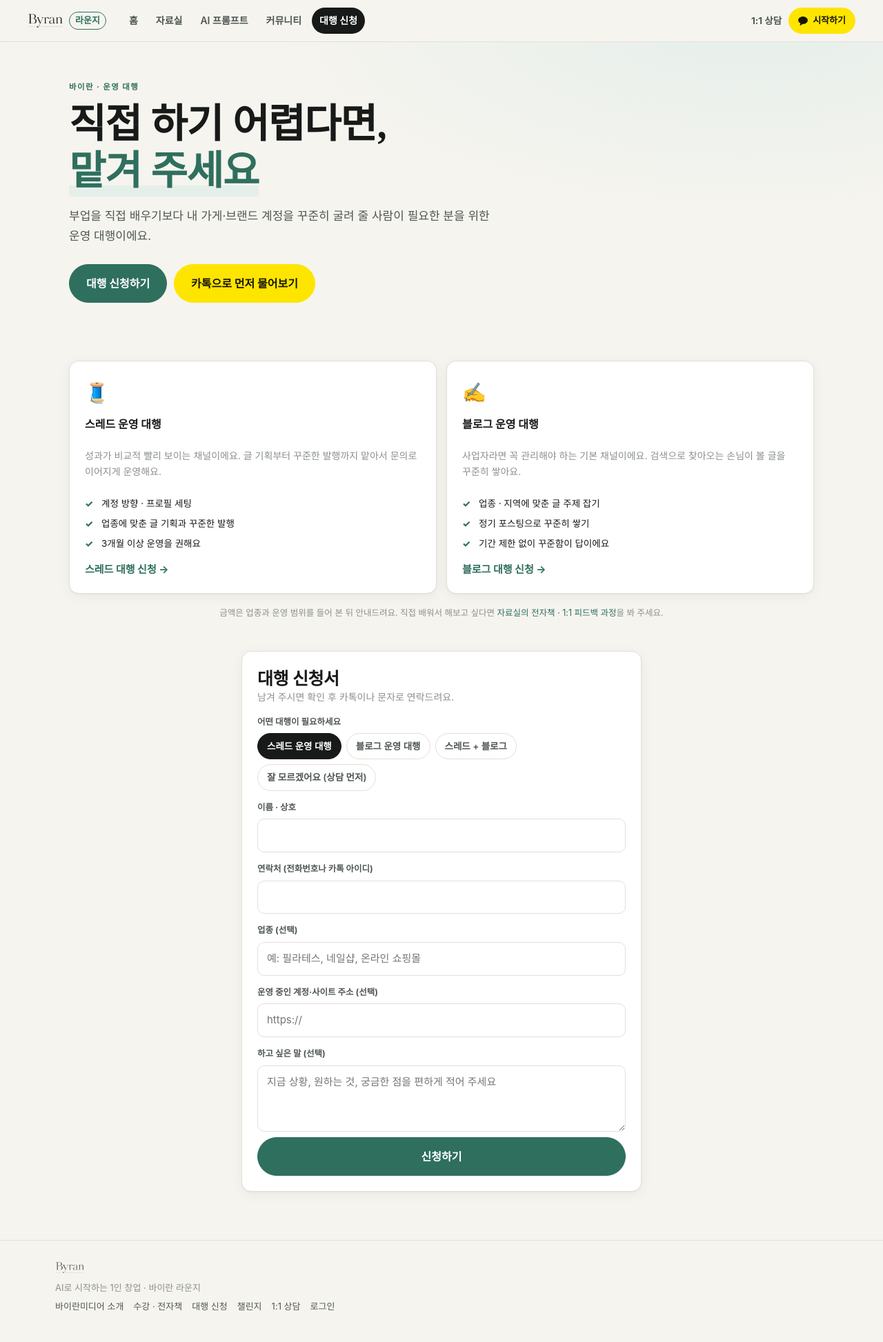
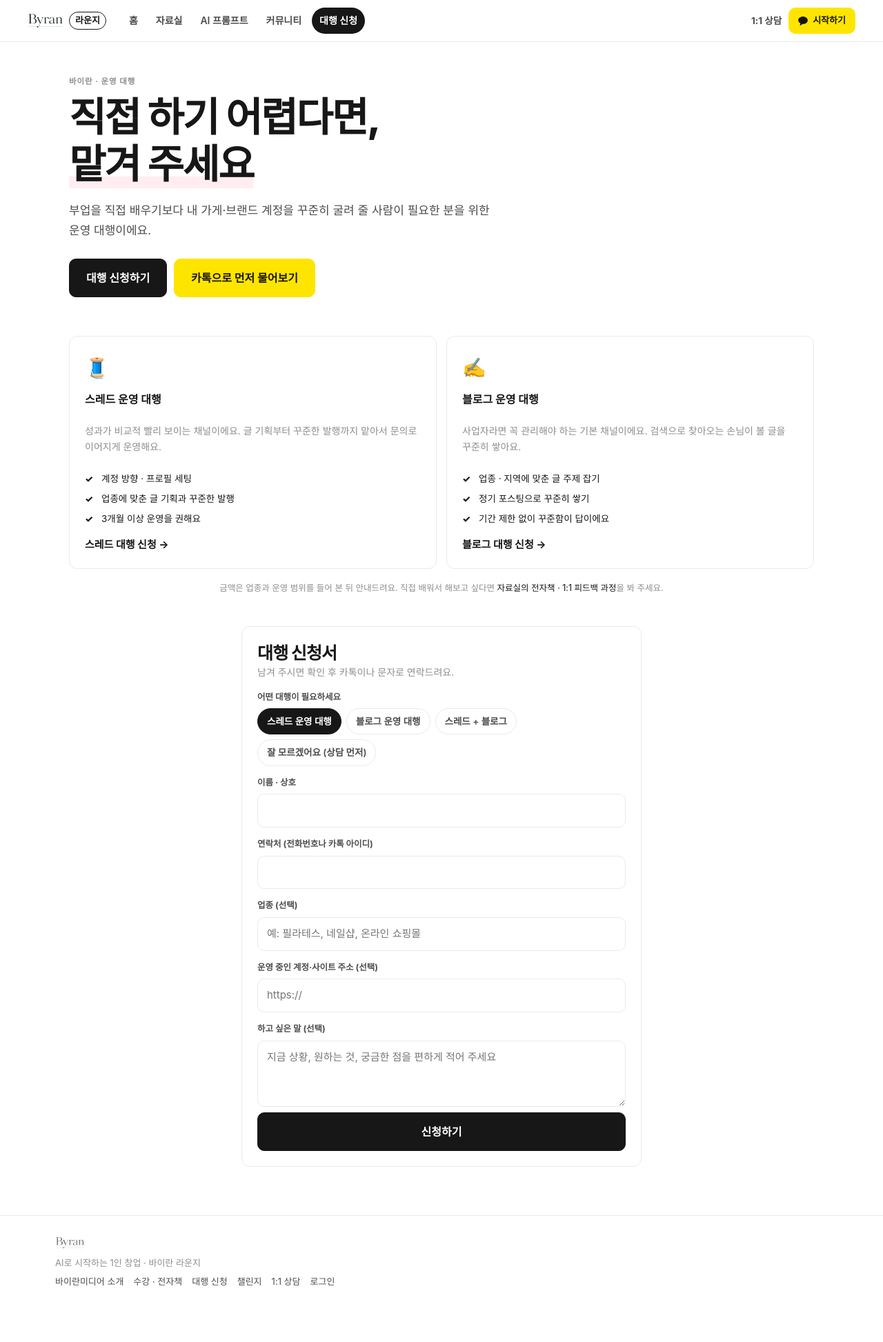
Before and after one commit to Zhei-la/byranmedia, a Node server app: page /agency in a window 1280 px wide. Shown: the whole page at 69% size. After the commit the page ends 1864 px from the top, so only its background shows below. Run offline with Node 20, Linux system fonts and the light colour scheme; data that the repository does not hold is empty; some web fonts are replaced.

Commit message:
라운지 화이트 톤으로 정리: 흰 바탕 · 고딕 제목 · 테두리 카드 · 검정 버튼 · 레드 포인트
- 베이지 바탕과 초록 포인트를 흰 바탕 + 검정 + 레드 배지로 (vibisolution 목록 페이지 톤 참고)
- 명조(Noto Serif) 제목을 굵은 고딕(Pretendard)으로, 폰트 로딩도 하나 줄임
- 카드 그림자·색 그라데이션 제거, 강조 카드는 검정 테두리로
- 프롬프트 카드는 이미지 + 아래 글 목록형으로 정리

Co-Authored-By: Claude Opus 5.5 <noreply@anthropic.com>
Claude-Session: https://claude.ai/code/session_01UUucHK1E6XSRR2HRuPKnBA

```diff
--- a/public/css/lounge.css
+++ b/public/css/lounge.css
@@ -1,25 +1,28 @@
 /* ===== 바이란 라운지 ===== */
 :root{
-  --paper:#F6F4EF;
-  --paper-2:#EFECE4;
+  /* 화이트 톤 · 모노 + 포인트 레드 (2026-09 리뉴얼) */
+  --paper:#FFFFFF;
+  --paper-2:#F5F5F6;
   --card:#FFFFFF;
-  --ink:#171A18;
-  --ink-2:#4F5753;
-  --ink-3:#8A918D;
-  --line:#E3DFD6;
-  --line-2:#EEEBE4;
-  --green:#2F6F5E;
-  --green-d:#23574A;
-  --green-soft:#E5EFEA;
+  --ink:#171717;
+  --ink-2:#4B4D4F;
+  --ink-3:#8B8E91;
+  --line:#EAEAEC;
+  --line-2:#F2F2F4;
+  --green:#171717;      /* 주요 색 (예전 초록 자리) */
+  --green-d:#000000;
+  --green-soft:#F3F4F6;
+  --accent:#FC1C49;     /* 포인트 레드 */
+  --accent-soft:#FFEDF1;
   --gold:#C98A2E;
-  --gold-soft:#FBF1DF;
-  --red:#B4412F;
-  --red-soft:#FAEAE6;
+  --gold-soft:#FFF6E6;
+  --red:#E5263F;
+  --red-soft:#FFEDF0;
   --kakao:#FEE500;
-  --r:14px;
-  --r-sm:9px;
-  --shadow:0 1px 2px rgba(23,26,24,.04),0 4px 18px rgba(23,26,24,.05);
-  --serif:'Noto Serif KR',Georgia,serif;
+  --r:12px;
+  --r-sm:8px;
+  --shadow:none;
+  --serif:'Pretendard Variable',Pretendard,-apple-system,BlinkMacSystemFont,'Apple SD Gothic Neo','Noto Sans KR','Malgun Gothic',sans-serif;
   --sans:'Pretendard Variable',Pretendard,-apple-system,BlinkMacSystemFont,'Apple SD Gothic Neo','Noto Sans KR','Malgun Gothic',sans-serif;
   --mono:'SF Mono','JetBrains Mono',D2Coding,Consolas,monospace;
 }
@@ -747,3 +750,78 @@ textarea.lg-in{resize:vertical;line-height:1.6}
 .lg-hint.center{text-align:center}
 .lg-bcustom{margin:4px 0 12px;padding:12px 14px;border:1px dashed var(--green);border-radius:var(--r-sm);background:var(--green-soft)}
 .lg-bcustom .lg-bchips button{background:var(--card)}
+
+
+/* ===================================================================
+   화이트 톤 정리 — 흰 바탕, 굵은 고딕 제목, 테두리만 있는 카드, 레드 포인트
+   =================================================================== */
+body.lg{background:#fff;color:var(--ink)}
+.lg-head{background:rgba(255,255,255,.94);border-bottom:1px solid var(--line)}
+.lg-brand-tag{color:var(--ink);border-color:var(--ink);font-weight:700}
+.lg-nav a{font-weight:600;color:var(--ink-2)}
+.lg-nav a.on{background:var(--ink);color:#fff}
+.lg-nav-tool{color:var(--ink-2) !important}
+
+.lg-kicker{color:var(--ink-3);letter-spacing:.08em}
+.lg-display,.lg-h1,.lg-h2{letter-spacing:-.035em;font-weight:800}
+.lg-display em{color:var(--ink);box-shadow:inset 0 -.3em 0 var(--accent-soft)}
+.lg-h3{font-weight:750}
+
+.lg-btn{border-radius:10px;font-weight:650}
+.lg-btn.primary{background:var(--ink);border-color:var(--ink)}
+.lg-btn.primary:hover{background:#000}
+.lg-btn.light{color:var(--ink)}
+.lg-btn.danger{border-color:#F5C6CF}
+
+.lg-hero{background:none;padding:48px 0 12px}
+.lg-hero-card,.lg-card,.lg-seccard,.lg-libitem,.lg-course,.lg-plan,.lg-rung,.lg-lc,.lg-ptbar{box-shadow:none}
+.lg-card{border-color:var(--line)}
+.lg-card.muted{background:var(--paper-2);border-color:transparent}
+.lg-seccard:hover,.lg-agency-card:hover{border-color:var(--ink)}
+.lg-final{background:var(--paper-2)}
+
+/* 띠 배너 */
+.lg-builderbar{background:var(--paper-2);border:0}
+.lg-builderbar>span{background:#fff}
+.lg-builderbar em{color:var(--ink)}
+
+/* 배지 · 태그 */
+.lg-badge{background:var(--accent)}
+.lg-board li.notice a{background:var(--paper-2)}
+.lg-tag.ok{background:var(--paper-2);color:var(--ink)}
+.lg-plan-price small,.lg-lc-price small{color:var(--accent)}
+
+/* 프롬프트 카드: 이미지 + 아래 글 (쇼핑몰 목록처럼) */
+.lg-pgrid{gap:36px 18px}
+.lg-pcard{border-top:0;padding-top:0}
+.lg-pcard-img{border-radius:12px;background:var(--paper-2)}
+.lg-pcard-meta{font-family:var(--sans);font-size:12px;font-weight:500;color:#4B4D4F;text-transform:none;margin:12px 0 2px}
+.lg-pcard b{font-size:15px;font-weight:700;letter-spacing:-.01em}
+.lg-pcard-pre{font-family:var(--sans);font-size:12px}
+
+/* 과정 · 전자책 카드: 색 그라데이션 빼고 테두리로 강조 */
+.lg-plan.hot,.lg-lc.hot,.lg-rung.top{border:1.5px solid var(--ink);background:#fff}
+.lg-rung.mid,.lg-lc.eb,.lg-ebook,.lg-stu-card,.lg-cover-col.tarot{background:#fff;border-color:var(--line)}
+.lg-rung.mid .lg-rung-n{background:var(--accent)}
+.lg-rung.top .lg-rung-n{background:var(--ink)}
+.lg-rung-lead b{color:var(--ink);box-shadow:inset 0 -.35em 0 var(--accent-soft)}
+.lg-cover-col h3 small{color:var(--ink-2);background:var(--paper-2)}
+.lg-cover-col.tarot .lg-feat li::before{color:var(--ink)}
+.lg-compare td:last-child,.lg-compare th:last-child{background:var(--paper-2)}
+.lg-stu-badge{background:var(--ink)}
+.lg-stu-mini{background:var(--ink)}
+.lg-bcustom{border-color:var(--line);background:var(--paper-2)}
+.lg-libitem.owned,.lg-missions li.done{border-color:var(--line)}
+.lg-compose{border-color:var(--line)}
+.lg-bresult textarea[readonly]{background:var(--paper-2)}
+.lg-ptbar{border-left:3px solid var(--gold)}
+
+/* 탭 · 칩 */
+.lg-tabs a.on,.lg-chipnav a.on{background:var(--ink);color:#fff}
+.lg-chipnav a{border-color:var(--line)}
+
+/* 아래 탭바 · 푸터 */
+.lg-foot{background:#fff}
+.lg-course:has(.lg-badge) b{padding-right:58px}
+.lg-course:hover{border-color:var(--ink)}
+.lg-price-note{color:var(--accent) !important}
--- a/views/lounge/_top.ejs
+++ b/views/lounge/_top.ejs
@@ -15,7 +15,7 @@
 <meta property="og:description" content="<%= ogDesc %>">
 <meta property="og:image" content="<%= baseUrl %><%= typeof ogImg !== 'undefined' && ogImg ? ogImg : '/img/og.png?v=' + assetVer %>">
 <meta name="twitter:card" content="summary_large_image">
-<meta name="theme-color" content="#2F6F5E">
+<meta name="theme-color" content="#FFFFFF">
 <meta name="apple-mobile-web-app-capable" content="yes">
 <meta name="apple-mobile-web-app-title" content="바이란 라운지">
 <link rel="manifest" href="/manifest.webmanifest">
@@ -23,9 +23,6 @@
 <link rel="apple-touch-icon" href="/img/favicon.png">
 <link rel="preconnect" href="https://cdn.jsdelivr.net">
 <link rel="stylesheet" href="https://cdn.jsdelivr.net/gh/orioncactus/pretendard@v1.3.9/dist/web/variable/pretendardvariable-dynamic-subset.min.css">
-<link rel="preconnect" href="https://fonts.googleapis.com">
-<link rel="preconnect" href="https://fonts.gstatic.com" crossorigin>
-<link rel="stylesheet" href="https://fonts.googleapis.com/css2?family=Noto+Serif+KR:wght@600;800&display=swap">
 <link rel="stylesheet" href="/css/lounge.css?v=<%= assetVer %>">
 </head>
 <body class="lg">
```
